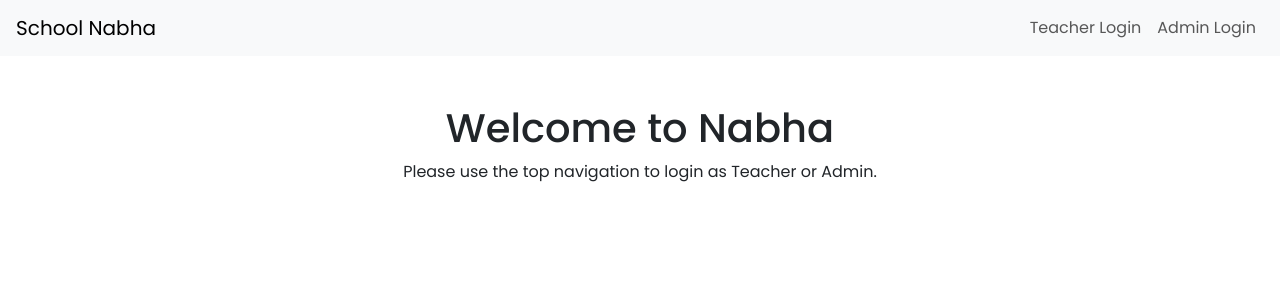
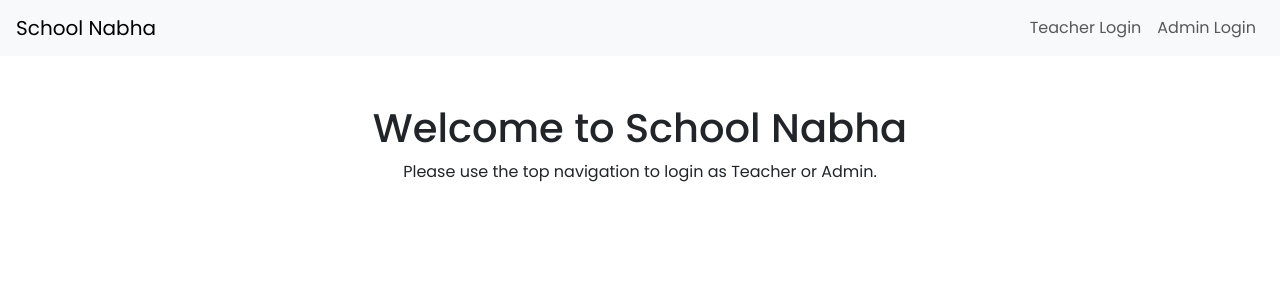
Before and after one commit to MohamedSameer007/school-nabha, a React (Vite) app: page / in a window 1280 px wide. Shown: the top 300 px of the page. Built offline with nearby package versions, Linux system fonts and the light colour scheme; a web font is replaced by a local one.

Commit message:
chnages added

```diff
--- a/src/App.jsx
+++ b/src/App.jsx
@@ -1495,7 +1495,7 @@ function AdminDashboard() {
 function LandingPage() {
   return (
     <div className="container text-center mt-5">
-      <h1>Welcome to Nabha</h1>
+      <h1>Welcome to School Nabha</h1>
       <p>Please use the top navigation to login as Teacher or Admin.</p>
     </div>
   );
```
